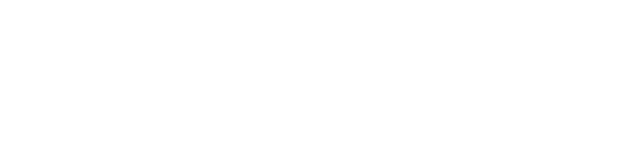
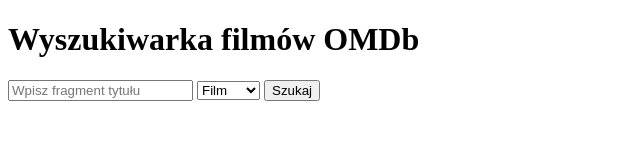
Before and after one commit to Michal-Ruszkowski/wyszukiwarka_filmow_OMDb, a plain HTML site: page index.html in a window 1280 px wide. Shown: the whole page, without its empty margins (0-640 px from the left). Drawn offline with Linux system fonts and the light colour scheme.

Commit message:
Added form

```diff
--- a/index.html
+++ b/index.html
@@ -6,6 +6,13 @@
     <title>Wyszukiwarka filmów OMDb</title>
 </head>
 <body>
-
+    <h1>Wyszukiwarka filmów OMDb</h1>
+    <input type="text" id="titleInput" placeholder="Wpisz fragment tytułu">
+    <select id="typeSelect">
+        <option value="movie">Film</option>
+        <option value="series">Serial</option>
+        <option value="episode">Epizod</option>
+    </select>
+    <button id="button">Szukaj</button>
 </body>
 </html>
```
